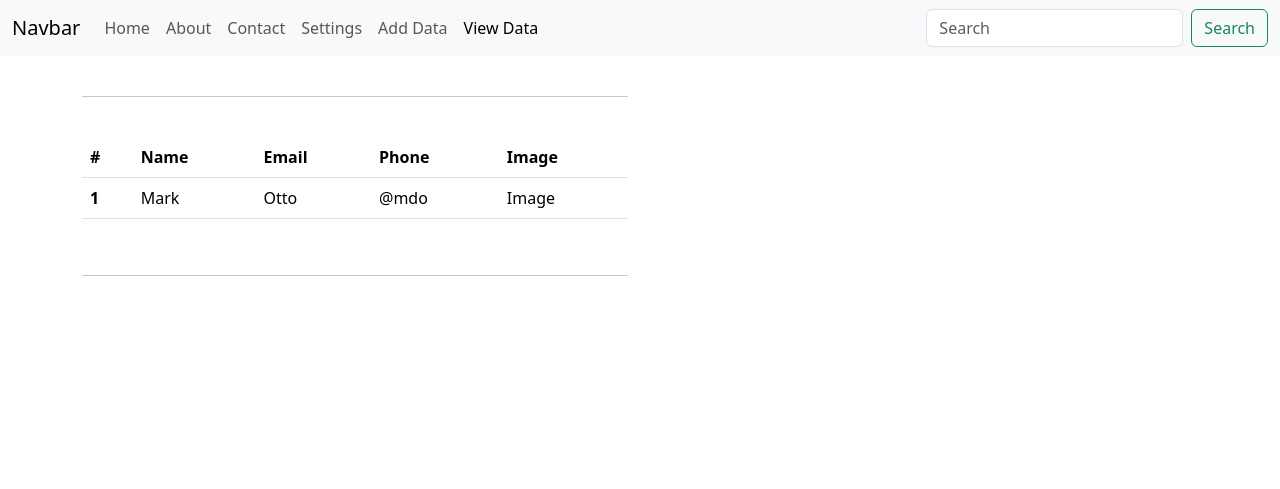
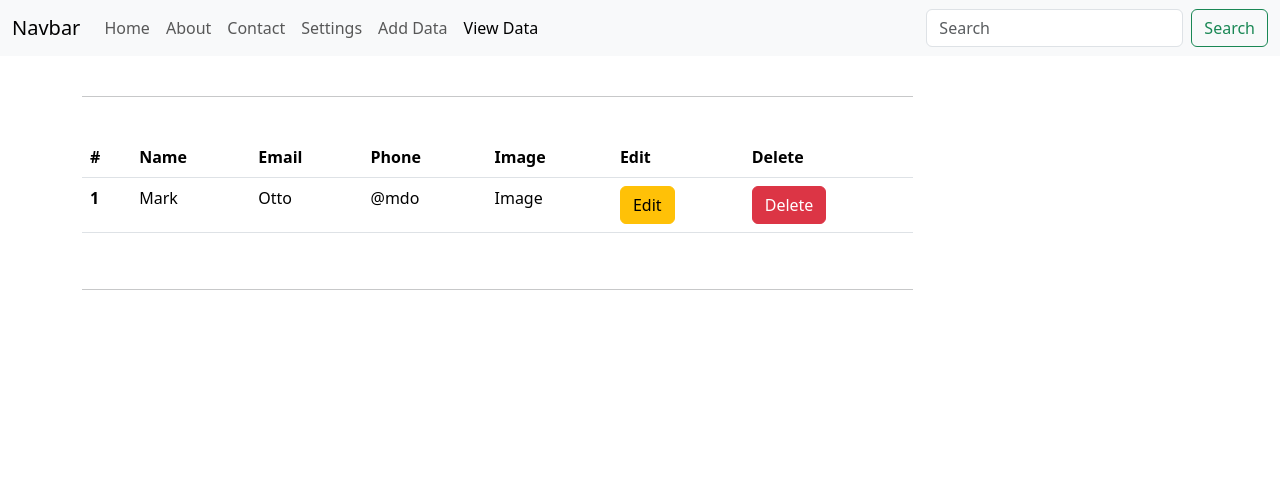
Before and after one commit to Enolley/django-contd, a Django app: page /view in a window 1280 px wide. Shown: the top 489 px of the page. Run offline with Django 4.2, Linux system fonts and the light colour scheme.

Commit message:
Navbar, footer, buttons

```diff
--- a/testapp/templates/view.html
+++ b/testapp/templates/view.html
@@ -1,11 +1,11 @@
 {% extends 'layout.html' %}
 {% block body %}
 {% load static %}
-
+    <title>View Data</title>
 
     <div class="container">
         <div class="row">
-            <div class="col-md-6">
+            <div class="col-md-9">
             <br>
             <hr>
             <br>
@@ -17,6 +17,8 @@
                   <th scope="col">Email</th>
                   <th scope="col">Phone</th>
                   <th class="scope">Image</th>
+                  <th class="scope">Edit</th>
+                  <th class="scope">Delete</th>
                 </tr>
               </thead>
               <tbody>
@@ -26,6 +28,12 @@
                       <td>Otto</td>
                       <td>@mdo</td>
                       <td>Image</td>
+                      <td>
+                          <a href="" class="btn btn-warning">Edit</a>
+                      </td>
+                      <td>
+                          <a href="" class="btn btn-danger">Delete</a>
+                      </td>
                     </tr>
               </tbody>
             </table>
```
